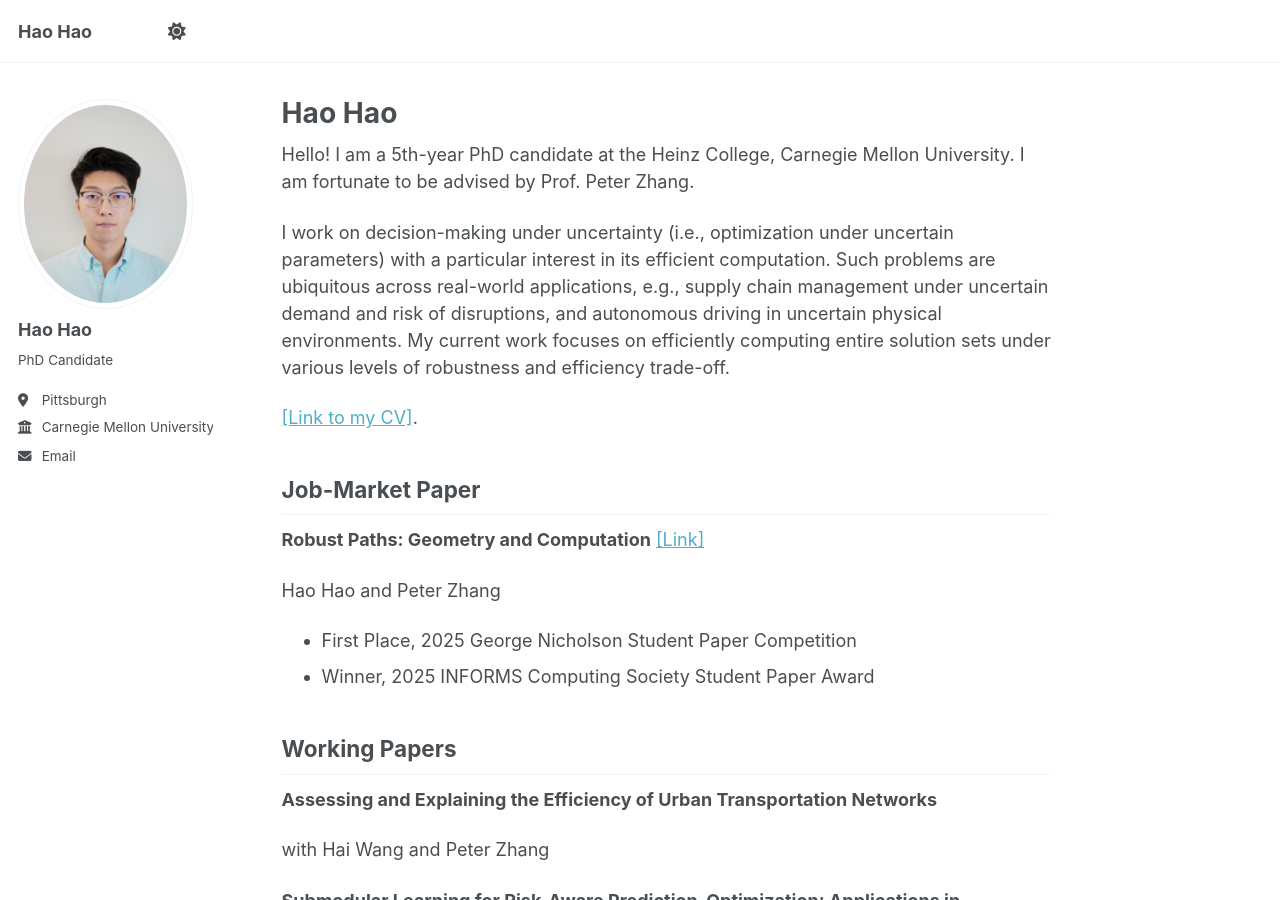
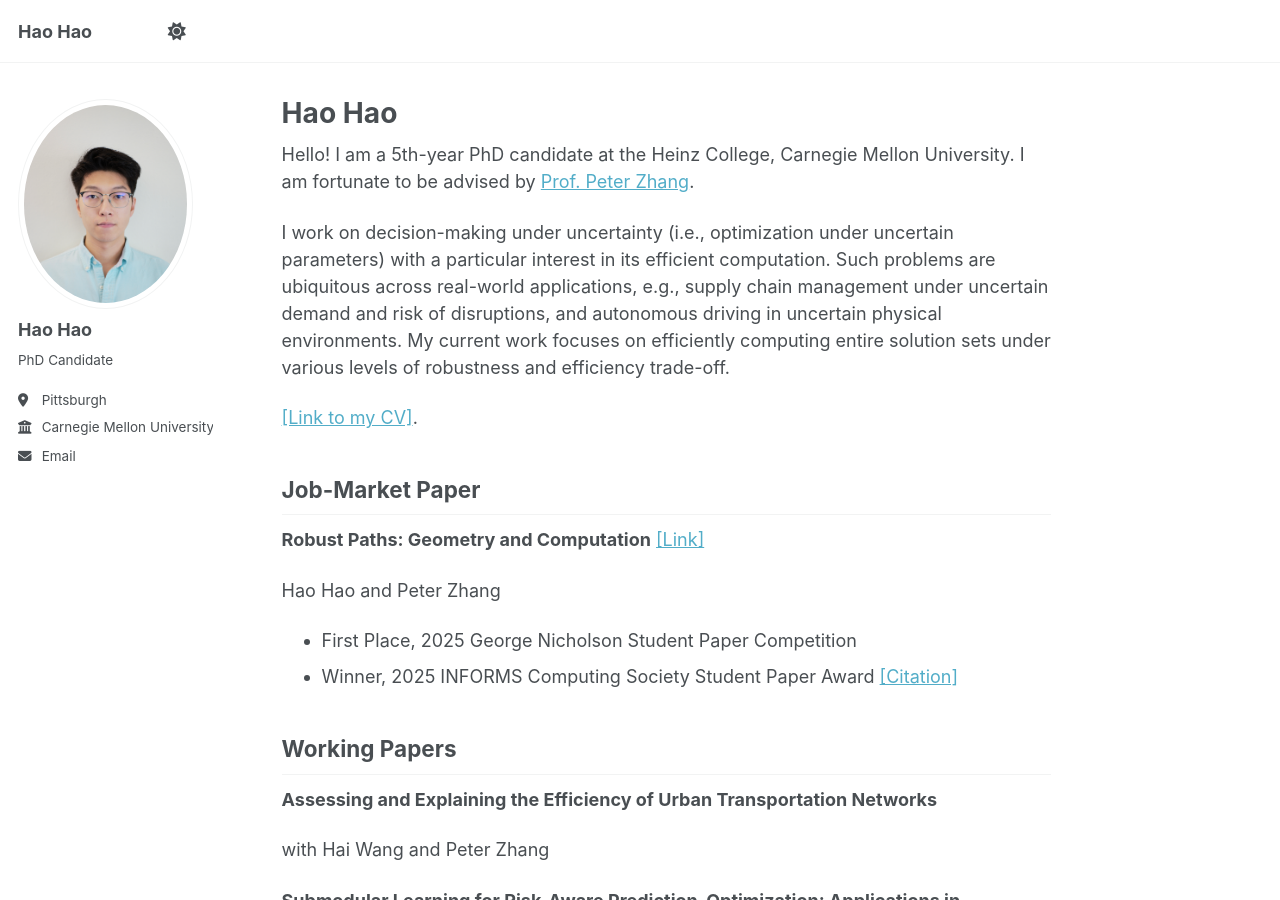
Before and after one commit to haohaocmu/haohaocmu.github.io, a Jekyll site: the page built from _pages/about.md, in a window 1280 px wide and 900 px high. Built offline with Jekyll 4.4.1, drawn with Linux system fonts in a browser that asks for light colours; a script that is not in the unit is left out.

Commit message:
Update about.md

```diff
--- a/_pages/about.md
+++ b/_pages/about.md
@@ -7,7 +7,7 @@ redirect_from:
   - /about.html
 ---
 
-Hello! I am a 5th-year PhD candidate at the Heinz College, Carnegie Mellon University. I am fortunate to be advised by Prof. Peter Zhang.
+Hello! I am a 5th-year PhD candidate at the Heinz College, Carnegie Mellon University. I am fortunate to be advised by [Prof. Peter Zhang](https://www.heinz.cmu.edu/faculty-research/profiles/zhang-peter).
 
 I work on decision-making under uncertainty (i.e., optimization under uncertain parameters) with a particular interest in its efficient computation. Such problems are ubiquitous across real-world applications, e.g., supply chain management under uncertain demand and risk of disruptions, and autonomous driving in uncertain physical environments. My current work focuses on efficiently computing entire solution sets under various levels of robustness and efficiency trade-off.
 
@@ -20,7 +20,7 @@ I work on decision-making under uncertainty (i.e., optimization under uncertain
 
 Hao Hao and Peter Zhang
 - First Place, 2025 George Nicholson Student Paper Competition
-- Winner, 2025 INFORMS Computing Society Student Paper Award
+- Winner, 2025 INFORMS Computing Society Student Paper Award [[Citation]](https://connect.informs.org/discussion/congratulations-to-hao-hao-on-winning-the-2025-ics-student-paper-award-as-well-as-to-thomas-hbner-runner-up-yupeng-wu-and-matas-villagra-honorable-mentions-1)
 
 ## Working Papers
 
```
